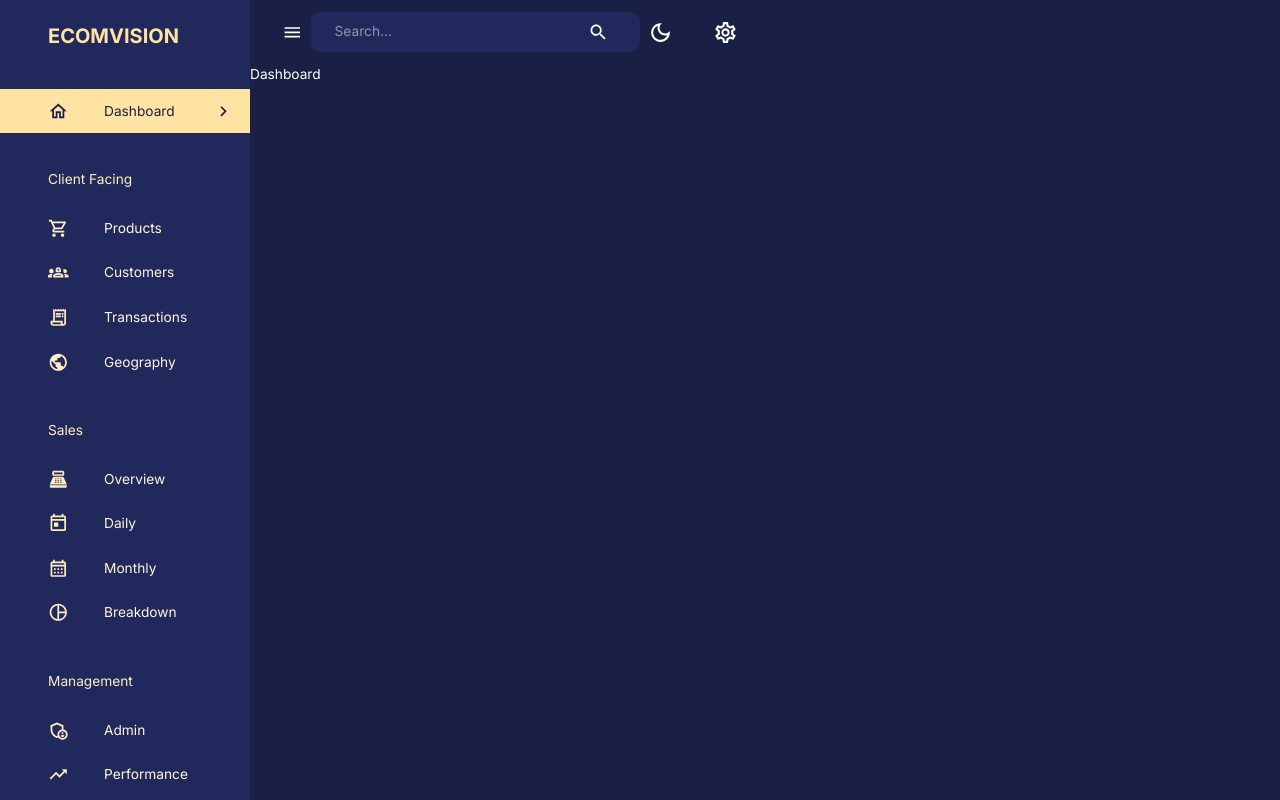
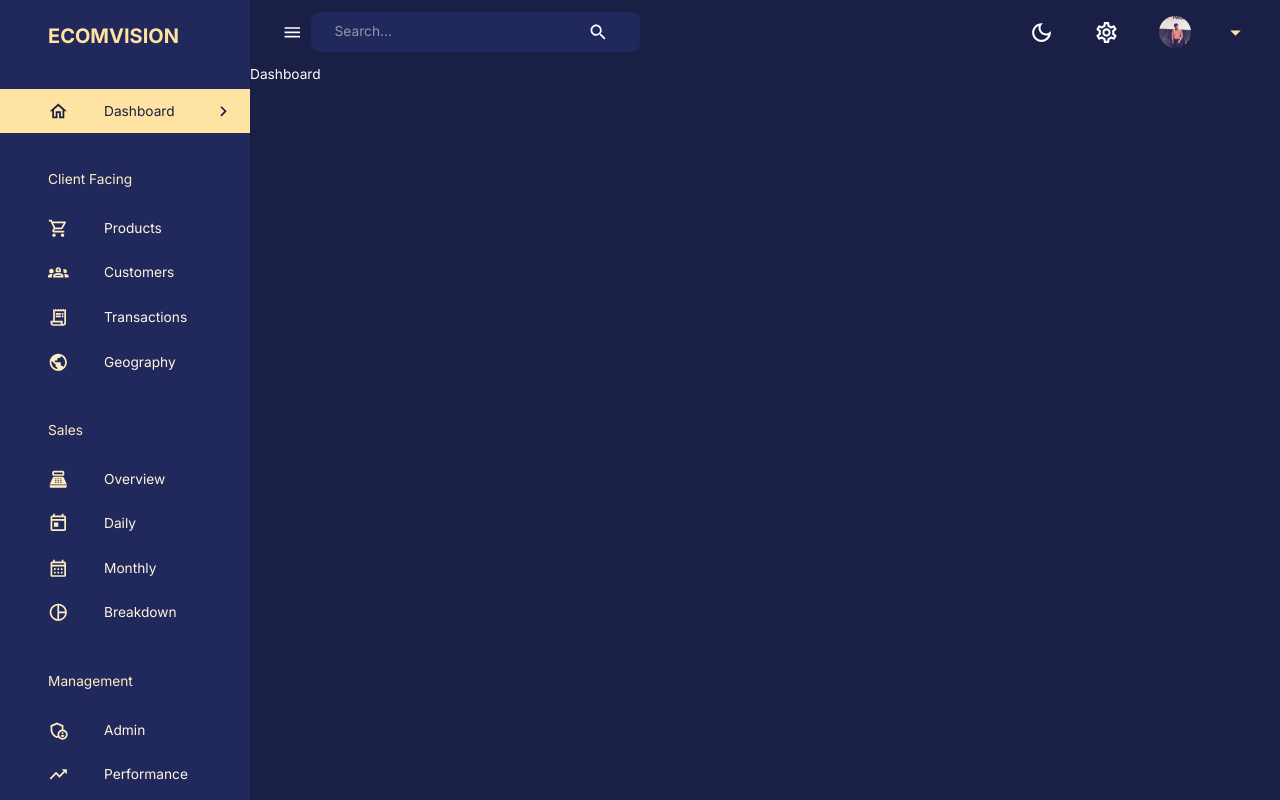
Before and after one commit to hardik1452/mern-admin-dashboard, a React (Vite) app in the folder client/: page /dashboard in a window 1280 px wide. Built offline with nearby package versions, Linux system fonts and the light colour scheme; no server answers.

Commit message:
Sidebar and Navbar completion

```diff
--- a/client/src/components/NavBar.jsx
+++ b/client/src/components/NavBar.jsx
@@ -1,4 +1,4 @@
-import React from "react";
+import React, { useState } from "react";
 import {
   LightModeOutlined,
   DarkModeOutlined,
@@ -13,15 +13,26 @@
 import profileImage from "../assets/profile.jpg";
 import {
   AppBar,
+  Button,
+  Box,
   IconButton,
   InputBase,
+  Menu,
+  MenuItem,
   Toolbar,
+  Typography,
   useTheme,
 } from "@mui/material";
 
-const NavBar = ({isSideBarOpen, setIsSideBarOpen}) => {
+const NavBar = ({ user, isSideBarOpen, setIsSideBarOpen }) => {
   const dispatch = useDispatch();
   const theme = useTheme();
+
+  const [anchorEl, setAnchorEl] = useState(null);
+  const isOpen = Boolean(anchorEl);
+  const handleClick = (e) => setAnchorEl(e.currentTarget);
+  const handleClose = () => setAnchorEl(null);
+
   return (
     <AppBar sx={{ position: "static", background: "none", boxShadow: "none" }}>
       <Toolbar sx={{ justifyContent: "space-between" }}>
@@ -51,8 +62,57 @@
             )}
           </IconButton>
           <IconButton>
-            <SettingsOutlined sx={{ fontSize: "25px" }}/>
+            <SettingsOutlined sx={{ fontSize: "25px" }} />
           </IconButton>
+
+          <FlexBetween>
+            <Button
+              onClick={handleClick}
+              sx={{
+                display: "flex",
+                justifyContent: "space-between",
+                alignItems: "center",
+                textTransform: "none",
+                gap: "1rem",
+              }}
+            >
+              <Box
+                component="img"
+                alt="profile"
+                src={profileImage}
+                width="32px"
+                height="32px"
+                borderRadius="50%"
+                sx={{ objectFit: "cover" }}
+              />
+              <Box textAlign="left">
+                <Typography
+                  fontWeight="bold"
+                  fontSize="0.85rem"
+                  sx={{ color: theme.palette.secondary[200] }}
+                >
+                  {user.name}
+                </Typography>
+                <Typography
+                  fontSize="0.75rem"
+                  sx={{ color: theme.palette.secondary[200] }}
+                >
+                  {user.occupation}
+                </Typography>
+              </Box>
+              <ArrowDropDownOutlined
+                sx={{ color: theme.palette.secondary[300], fontSize: "25px" }}
+              />
+            </Button>
+            <Menu
+              anchorEl={anchorEl}
+              open={isOpen}
+              onClose={handleClose}
+              anchorOrigin={{ vertical: "bottom", horizontal: "center" }}
+            >
+              <MenuItem onClick={handleClose} >Log Out</MenuItem>
+            </Menu>
+          </FlexBetween>
         </FlexBetween>
       </Toolbar>
     </AppBar>
--- a/client/src/components/Sidebar.jsx
+++ b/client/src/components/Sidebar.jsx
@@ -51,6 +51,7 @@
 ];
 
 const Sidebar = ({
+  user,
   isNonMobile,
   drawerWidth,
   setIsSideBarOpen,
@@ -148,6 +149,39 @@
               })}
             </List>
           </Box>
+
+          <Box bottom="2rem">
+            <Divider />
+            <FlexBetween textTransform="none" m="1.5rem 2rem 0 3rem" gap="1rem">
+              <Box
+                component="img"
+                alt="profile"
+                src={profileImage}
+                width="40px"
+                height="40px"
+                borderRadius="50%"
+                sx={{ objectFit: "cover" }}
+              />
+              <Box textAlign="left">
+                <Typography
+                  fontWeight="bold"
+                  fontSize="0.9rem"
+                  sx={{ color: theme.palette.secondary[200] }}
+                >
+                  {user.name}
+                </Typography>
+                <Typography
+                  fontSize="0.8rem"
+                  sx={{ color: theme.palette.secondary[200] }}
+                >
+                  {user.occupation}
+                </Typography>
+              </Box>
+              <SettingsOutlined
+                sx={{ color: theme.palette.secondary[300], fontSize: "25px" }}
+              />
+            </FlexBetween>
+          </Box>
         </Drawer>
       )}
     </Box>
--- a/client/src/main.jsx
+++ b/client/src/main.jsx
@@ -3,14 +3,19 @@
 import "./index.css";
 import App from "./App.jsx";
 import { configureStore } from "@reduxjs/toolkit";
-import globalReducer  from "./state/index.js";
+import globalReducer from "./state/index.js";
 import { Provider } from "react-redux";
+import { api } from "./state/api";
+import { setupListeners } from "@reduxjs/toolkit/query";
 
 const store = configureStore({
   reducer: {
     global: globalReducer,
+    [api.reducerPath]: api.reducer,
   },
+  middleware: (getDefault) => getDefault().concat(api.middleware),
 });
+setupListeners(store.dispatch);
 
 createRoot(document.getElementById("root")).render(
   <StrictMode>
--- a/client/src/scenes/layout/index.jsx
+++ b/client/src/scenes/layout/index.jsx
@@ -3,21 +3,26 @@
 import { Outlet } from "react-router-dom";
 import NavBar from "../../components/NavBar";
 import Sidebar from "../../components/Sidebar";
+import { useGetUserQuery } from "../../state/api.js";
+import { useSelector } from "react-redux";
 
 const Layout = () => {
   const isNonMobile = useMediaQuery("(min-width:600px)");
   const [isSideBarOpen, setIsSideBarOpen] = useState(true);
-
+  const userId = useSelector((state) => state.global.userId);
+  const { data } = useGetUserQuery(userId);
   return (
     <Box display={isNonMobile ? "flex" : "block"} width="100%" height="100%">
       <Sidebar
+        user={data || {}}
         isNonMobile={isNonMobile}
         drawerWidth="250px"
         setIsSideBarOpen={setIsSideBarOpen}
         isSideBarOpen={isSideBarOpen}
       />
-      <Box>
+      <Box flexGrow={1}>
         <NavBar
+          user={data || {}}
           isSideBarOpen={isSideBarOpen}
           setIsSideBarOpen={setIsSideBarOpen}
         />
--- /dev/null
+++ b/client/src/state/api.js
@@ -0,0 +1,15 @@
+import { createApi, fetchBaseQuery } from "@reduxjs/toolkit/query/react";
+
+export const api = createApi({
+  baseQuery: fetchBaseQuery({ baseUrl: import.meta.env.VITE_BASE_URL }),
+  reducerPath: "adminApi",
+  tagTypes: ["User"],
+  endpoints: (build) => ({
+    getUser: build.query({
+      query: (id) => `general/user/${id}`,
+      providesTags: ["User"],
+    }),
+  }),
+});
+
+export const {useGetUserQuery} = api;
--- a/client/src/state/index.js
+++ b/client/src/state/index.js
@@ -2,19 +2,19 @@
 
 const initialState = {
   mode: "dark",
+  userId: "63701cc1f03239b7f700000e",
 };
 
 export const globalSlice = createSlice({
-    name:"global",
-    initialState,
-    reducers:{
-        setMode: (state) =>{
-            state.mode = state.mode ==="light" ? "dark" :"light";
-        }
-    }
+  name: "global",
+  initialState,
+  reducers: {
+    setMode: (state) => {
+      state.mode = state.mode === "light" ? "dark" : "light";
+    },
+  },
 });
 
-
-export const {setMode} = globalSlice.actions;
+export const { setMode } = globalSlice.actions;
 
 export default globalSlice.reducer;
```
